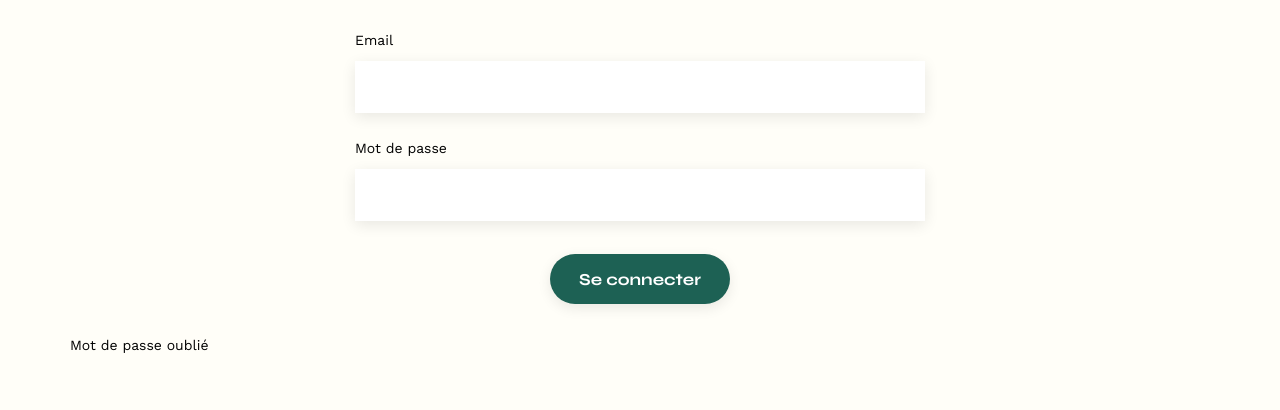
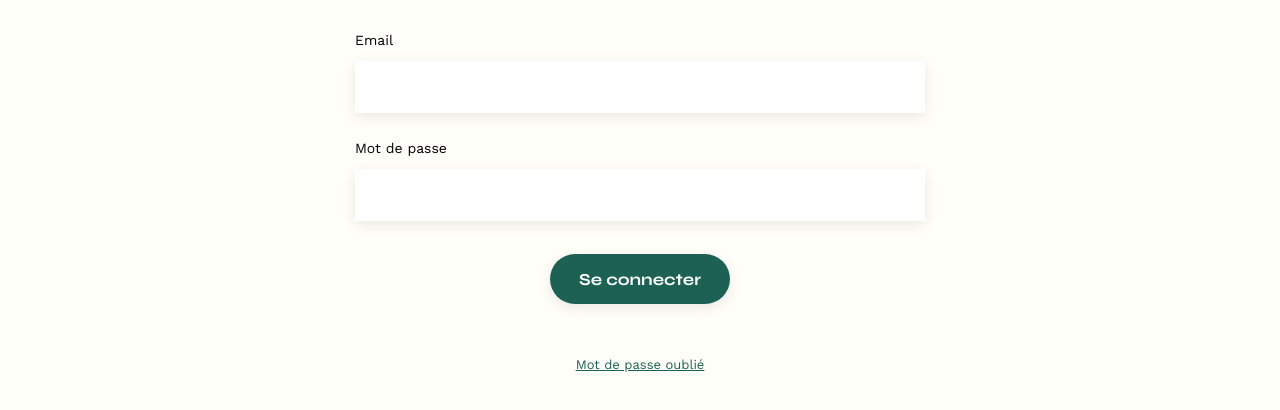
Before and after one commit to salah-87/Portfolio-architecte-sophie-bluel-master, a plain HTML site: page FrontEnd/login.html in a window 1280 px wide. Shown: the part 198-608 px from the top of the page. Drawn offline with nearby package versions, Linux system fonts and the light colour scheme.

Commit message:
projet totalement fini 2

```diff
--- a/FrontEnd/assets/style.css
+++ b/FrontEnd/assets/style.css
@@ -167,6 +167,14 @@ li:hover {
 .modifier-btn img {
   width: 16px;
   height: 16px;
+}
+.forgot-password {
+  display: block;
+  text-align: center;
+  margin-top: 20px;
+  font-size: 13px;
+  color: #1D6154;
+  text-decoration: underline;
 }
 .error-message {
   color: #e63946;
```
Also changed, not shown: Backend/images/Capture_d'écran_2026-03-27_1132241788857874800.png (added), 1 other file.
